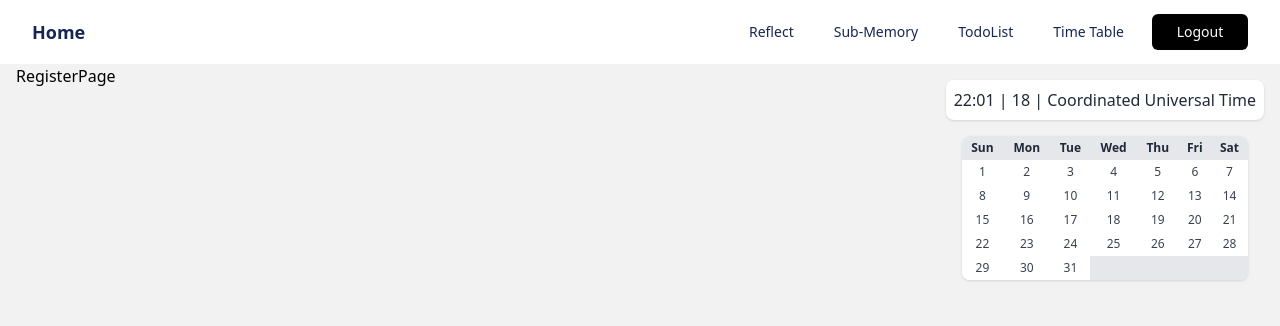
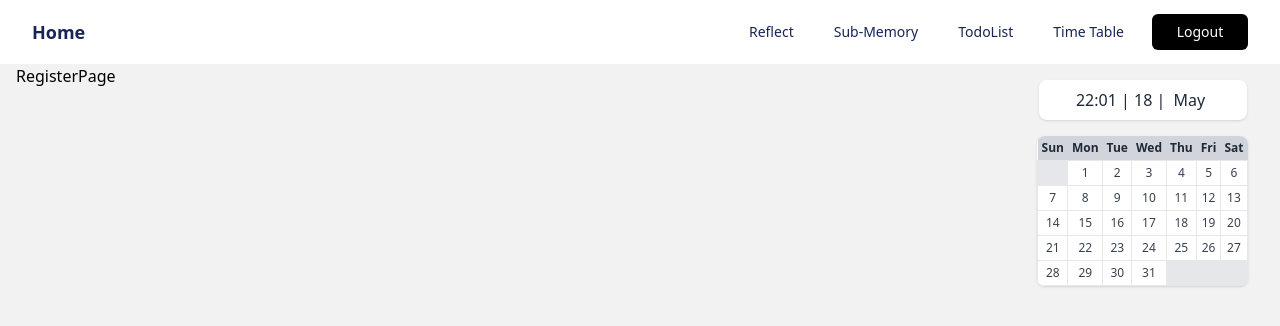
Before and after one commit to zaibutcooler/kioku, a React (Vite) app in the folder frontend-react/: page /register in a window 1280 px wide. Shown: the top 326 px of the page. Built offline with nearby package versions, Linux system fonts and the light colour scheme.

Commit message:
done dates but still need some functions

```diff
--- a/frontend-react/package.json
+++ b/frontend-react/package.json
@@ -12,6 +12,7 @@
   "dependencies": {
     "axios": "^1.4.0",
     "date-fns": "^2.30.0",
+    "moment": "^2.29.4",
     "react": "^18.2.0",
     "react-dom": "^18.2.0",
     "react-router-dom": "^6.11.2"
--- a/frontend-react/src/mini-com/DigitalClock.jsx
+++ b/frontend-react/src/mini-com/DigitalClock.jsx
@@ -2,6 +2,7 @@ import React, { useState, useEffect } from "react";
 
 const DigitalClock = () => {
   const [currentTime, setCurrentTime] = useState("");
+  const [currentMonth, setCurrentMonth] = useState("");
 
   useEffect(() => {
     const interval = setInterval(() => {
@@ -9,9 +10,7 @@ const DigitalClock = () => {
       const hours = String(date.getHours()).padStart(2, "0");
       const minutes = String(date.getMinutes()).padStart(2, "0");
       const seconds = String(date.getSeconds()).padStart(2, "0");
-      const time = ` ${hours}:${minutes} | ${seconds} | ${getTimezoneString(
-        date
-      )}`;
+      const time = ` ${hours}:${minutes} | ${seconds}`;
 
       setCurrentTime(time);
     }, 1000);
@@ -21,15 +20,31 @@ const DigitalClock = () => {
     };
   }, []);
 
-  const getTimezoneString = (date) => {
-    const timezone = date.toString().match(/\(([A-Za-z\s].*)\)/)[1];
-    return timezone;
-  };
+  useEffect(() => {
+    const date = new Date();
+    const monthNames = [
+      "January",
+      "February",
+      "March",
+      "April",
+      "May",
+      "June",
+      "July",
+      "August",
+      "September",
+      "October",
+      "November",
+      "December",
+    ];
+    const currentMonthName = monthNames[date.getMonth()];
+
+    setCurrentMonth(currentMonthName);
+  }, []);
 
   return (
     <div className="flex items-center justify-center">
-      <div className="text-l text-gray-800 bg-white p-2 rounded-lg shadow animate-sand-clock">
-        {currentTime}
+      <div className="w-52 text-l text-center text-gray-800 bg-white p-2 rounded-lg shadow animate-sand-clock">
+        {currentTime} | <span className="mx-1">{currentMonth}</span>
       </div>
     </div>
   );
--- a/frontend-react/src/mini-com/MiniCalendar.jsx
+++ b/frontend-react/src/mini-com/MiniCalendar.jsx
@@ -1,14 +1,28 @@
 import React from "react";
 
 const MiniCalendar = () => {
-  // Generate calendar data (dummy data for demonstration)
-  const calendarData = [
-    [1, 2, 3, 4, 5, 6, 7],
-    [8, 9, 10, 11, 12, 13, 14],
-    [15, 16, 17, 18, 19, 20, 21],
-    [22, 23, 24, 25, 26, 27, 28],
-    [29, 30, 31, "", "", "", ""],
-  ];
+  const currentDate = new Date();
+  const currentMonth = currentDate.getMonth();
+  const currentYear = currentDate.getFullYear();
+
+  const daysInMonth = new Date(currentYear, currentMonth + 1, 0).getDate();
+  const firstDayOfWeek = new Date(currentYear, currentMonth, 1).getDay();
+
+  const calendarData = [];
+  let dayCounter = 1;
+
+  for (let i = 0; i < 5; i++) {
+    const week = [];
+    for (let j = 0; j < 7; j++) {
+      if ((i === 0 && j < firstDayOfWeek) || dayCounter > daysInMonth) {
+        week.push("");
+      } else {
+        week.push(dayCounter);
+        dayCounter++;
+      }
+    }
+    calendarData.push(week);
+  }
 
   return (
     <div className="container mx-auto p-4">
@@ -16,7 +30,7 @@ const MiniCalendar = () => {
         <div className="bg-white shadow rounded-lg overflow-hidden">
           <table className="w-full">
             <thead>
-              <tr className="bg-gray-200 text-gray-800">
+              <tr className="bg-gray-300 text-gray-800">
                 <th className="py-1 text-xs px-1">Sun</th>
                 <th className="py-1 text-xs px-1">Mon</th>
                 <th className="py-1 text-xs px-1">Tue</th>
@@ -32,7 +46,7 @@ const MiniCalendar = () => {
                   {week.map((day, index) => (
                     <td
                       key={index}
-                      className={`py-1 text-center text-xs ${
+                      className={`py-1 text-center text-xs border ${
                         day ? "bg-white" : "bg-gray-200"
                       }`}>
                       {day}
```
Also changed, not shown: 1 other file (tests, documents, lock files or other folders).
